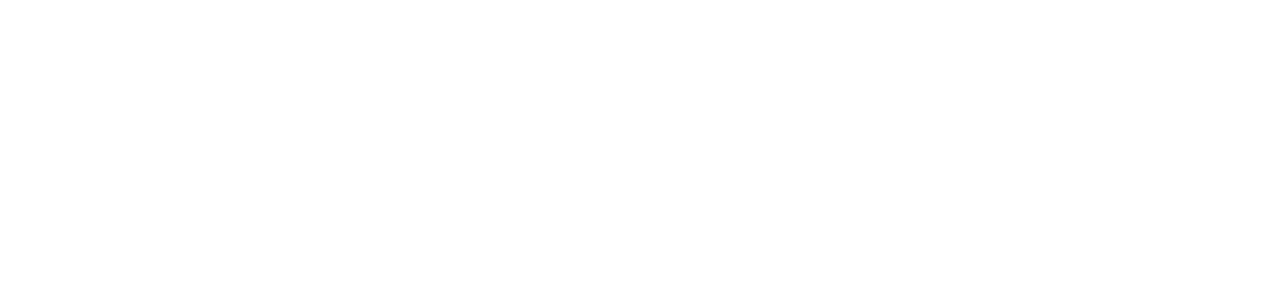
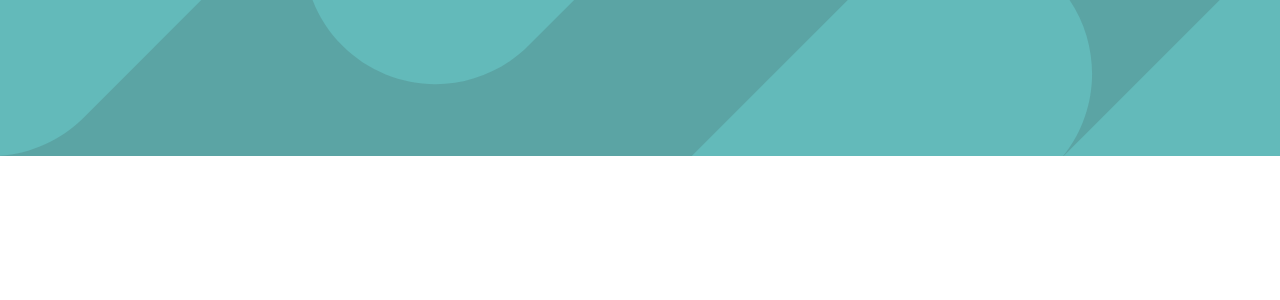
Before and after one commit to notapatch/job_listings_with_filtering, a React (Create React App) app: page / in a window 1280 px wide. Shown: the top 300 px of the page. Built offline with nearby package versions, Linux system fonts and the light colour scheme.

Commit message:
Header added

```diff
--- a/src/App.js
+++ b/src/App.js
@@ -1,6 +1,7 @@
 function App() {
   return (
     <div className="App">
+      <header className="h-156 bg-primary-200 bg-header-mobile sm:bg-header-desktop" />
     </div>
   );
 }
```
